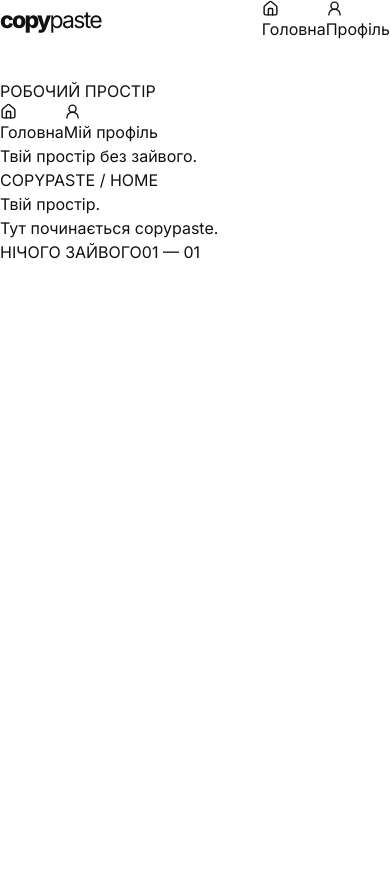
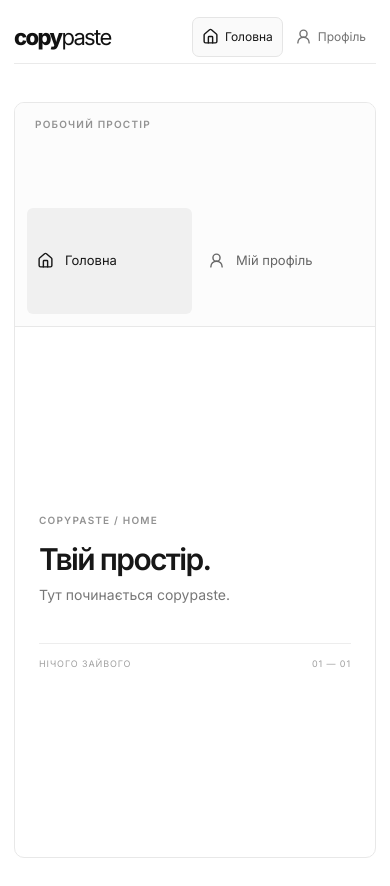
Before and after one commit to dotfyi/copypaste, a React (Vite) app: page / in a window 390 px wide. Before the commit the page ends 844 px from the top, so only its background shows below. Built offline with nearby package versions, Linux system fonts and the light colour scheme.

Commit message:
Style responsive monochrome home and profile shell

```diff
--- a/src/index.css
+++ b/src/index.css
@@ -169,3 +169,144 @@
   .github-grid { grid-template-rows: repeat(7, clamp(5px, 1.45vw, 7px)); }
   .github-activity-bottom { gap: 8px; }
 }
+
+
+/* Telegram-inspired application shell: monochrome, compact and responsive. */
+.app-shell {
+  width: min(100% - 48px, 1120px);
+  min-height: 100svh;
+  margin: 0 auto;
+  padding: max(18px, env(safe-area-inset-top)) 0 max(28px, env(safe-area-inset-bottom));
+}
+.app-topbar {
+  min-height: 58px;
+  display: flex;
+  align-items: center;
+  justify-content: space-between;
+  gap: 24px;
+  border-bottom: 1px solid #eaeaea;
+}
+.app-topbar .brand { font-size: 25px; }
+.app-nav { display: flex; align-items: center; gap: 6px; }
+.app-nav-link {
+  min-height: 40px;
+  display: inline-flex;
+  align-items: center;
+  justify-content: center;
+  gap: 9px;
+  padding: 0 14px;
+  border: 1px solid transparent;
+  border-radius: 7px;
+  background: transparent;
+  color: #737373;
+  font: inherit;
+  font-size: 13px;
+  cursor: pointer;
+  transition: background .15s ease, color .15s ease, border-color .15s ease;
+}
+.app-nav-link:hover { background: #f7f7f7; color: #171717; }
+.app-nav-link.active { color: #171717; border-color: #e5e5e5; background: #fafafa; }
+.app-nav-link:focus-visible, .home-sidebar-item:focus-visible {
+  outline: 2px solid #888; outline-offset: 2px;
+}
+.home-workspace {
+  display: grid;
+  grid-template-columns: 224px minmax(0, 1fr);
+  min-height: min(690px, calc(100svh - 110px));
+  margin-top: 20px;
+  border: 1px solid #e8e8e8;
+  border-radius: 10px;
+  overflow: hidden;
+}
+.home-sidebar {
+  position: relative;
+  display: flex;
+  flex-direction: column;
+  gap: 5px;
+  padding: 24px 14px;
+  border-right: 1px solid #e8e8e8;
+  background: #fcfcfc;
+}
+.home-sidebar-heading, .home-eyebrow {
+  color: #929292;
+  font-size: 10px;
+  font-weight: 600;
+  letter-spacing: .12em;
+}
+.home-sidebar-heading { padding: 0 10px 14px; }
+.home-sidebar-item {
+  min-height: 42px;
+  display: flex;
+  align-items: center;
+  gap: 11px;
+  padding: 0 10px;
+  border: 0;
+  border-radius: 6px;
+  background: transparent;
+  color: #666;
+  text-align: left;
+  font: inherit;
+  font-size: 13px;
+  cursor: pointer;
+}
+.home-sidebar-item:hover, .home-sidebar-item.active { background: #f0f0f0; color: #171717; }
+.home-sidebar-note {
+  margin-top: auto;
+  padding: 14px 10px 2px;
+  border-top: 1px solid #e9e9e9;
+  color: #999;
+  font-size: 11px;
+}
+.home-main {
+  display: flex;
+  flex-direction: column;
+  justify-content: center;
+  min-height: 560px;
+  padding: clamp(32px, 7vw, 92px);
+}
+.home-main h1, .profile-heading h1 {
+  margin: 15px 0 8px;
+  color: #171717;
+  font-size: clamp(30px, 4.5vw, 48px);
+  font-weight: 550;
+  letter-spacing: -.055em;
+  line-height: 1.1;
+}
+.home-main > p { margin: 0; color: #777; font-size: 14px; }
+.home-main-divider { width: 100%; height: 1px; margin-top: 54px; background: #ededed; }
+.home-bottom-row {
+  display: flex;
+  justify-content: space-between;
+  margin-top: 13px;
+  color: #a0a0a0;
+  font-size: 9px;
+  letter-spacing: .1em;
+}
+.app-shell.is-profile { max-width: 760px; }
+.app-shell.is-profile .profile-panel { width: 100%; margin: 44px auto 0; padding: 0; border: 0; }
+.profile-heading {
+  display: flex;
+  align-items: flex-end;
+  justify-content: space-between;
+  gap: 20px;
+  margin-bottom: 22px;
+}
+.profile-heading h1 { margin: 9px 0 0; font-family: ui-monospace, SFMono-Regular, Menlo, monospace; font-size: clamp(25px, 5vw, 34px); letter-spacing: -.04em; }
+.profile-heading button { margin-bottom: 1px; }
+.app-shell.is-profile .github-activity { margin-top: 0; }
+@media (max-width: 640px) {
+  .app-shell { width: calc(100% - 28px); padding-top: max(10px, env(safe-area-inset-top)); }
+  .app-topbar { min-height: 54px; }
+  .app-topbar .brand { font-size: 22px; }
+  .app-nav { gap: 2px; }
+  .app-nav-link { min-width: 42px; min-height: 40px; gap: 6px; padding: 0 9px; font-size: 12px; }
+  .home-workspace { grid-template-columns: 1fr; min-height: calc(100svh - 88px); margin-top: 14px; }
+  .home-sidebar { display: grid; grid-template-columns: 1fr 1fr; gap: 6px; padding: 12px; border-right: 0; border-bottom: 1px solid #e8e8e8; }
+  .home-sidebar-heading { grid-column: 1 / -1; padding: 2px 8px 5px; }
+  .home-sidebar-note { display: none; }
+  .home-sidebar-item { min-height: 40px; }
+  .home-main { min-height: 400px; padding: 34px 24px; }
+  .home-main-divider { margin-top: 38px; }
+  .app-shell.is-profile .profile-panel { margin-top: 30px; }
+  .profile-heading { align-items: center; margin-bottom: 18px; }
+}
```
